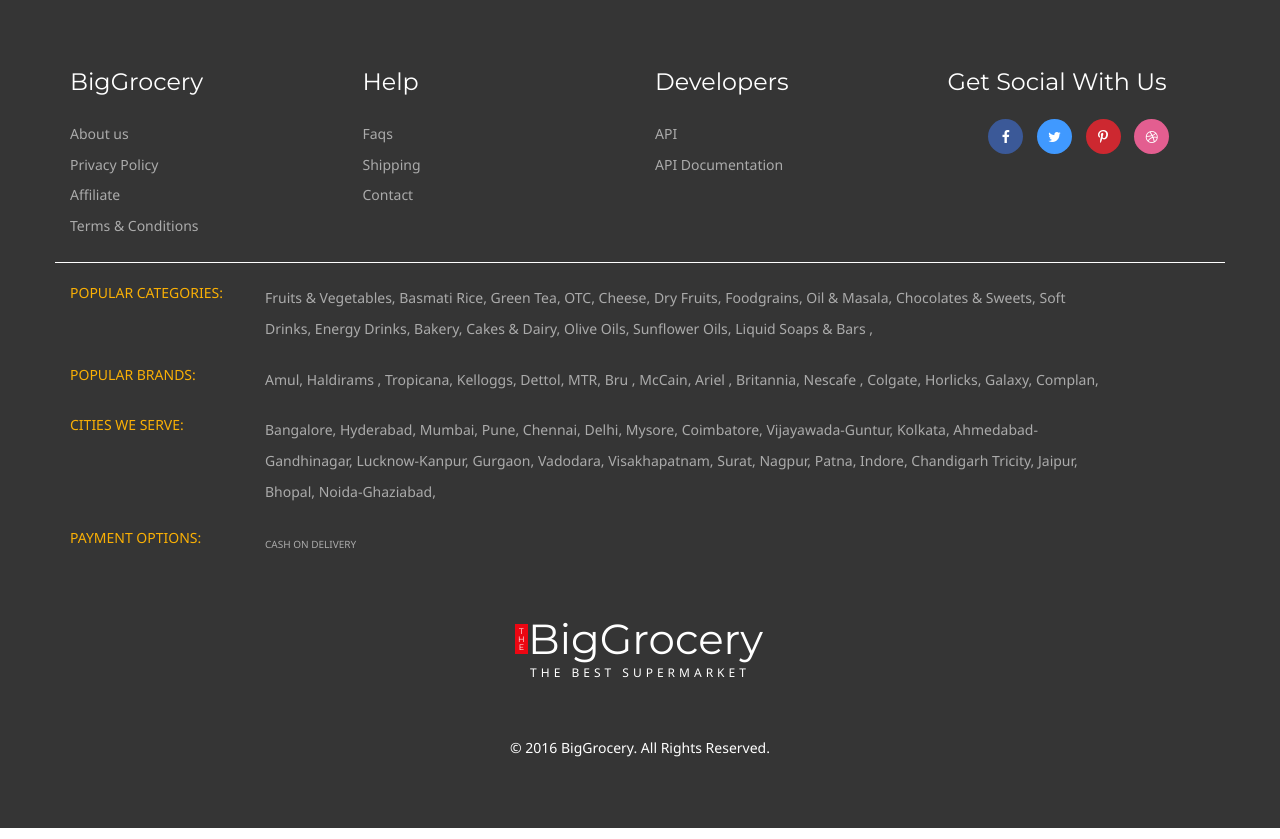
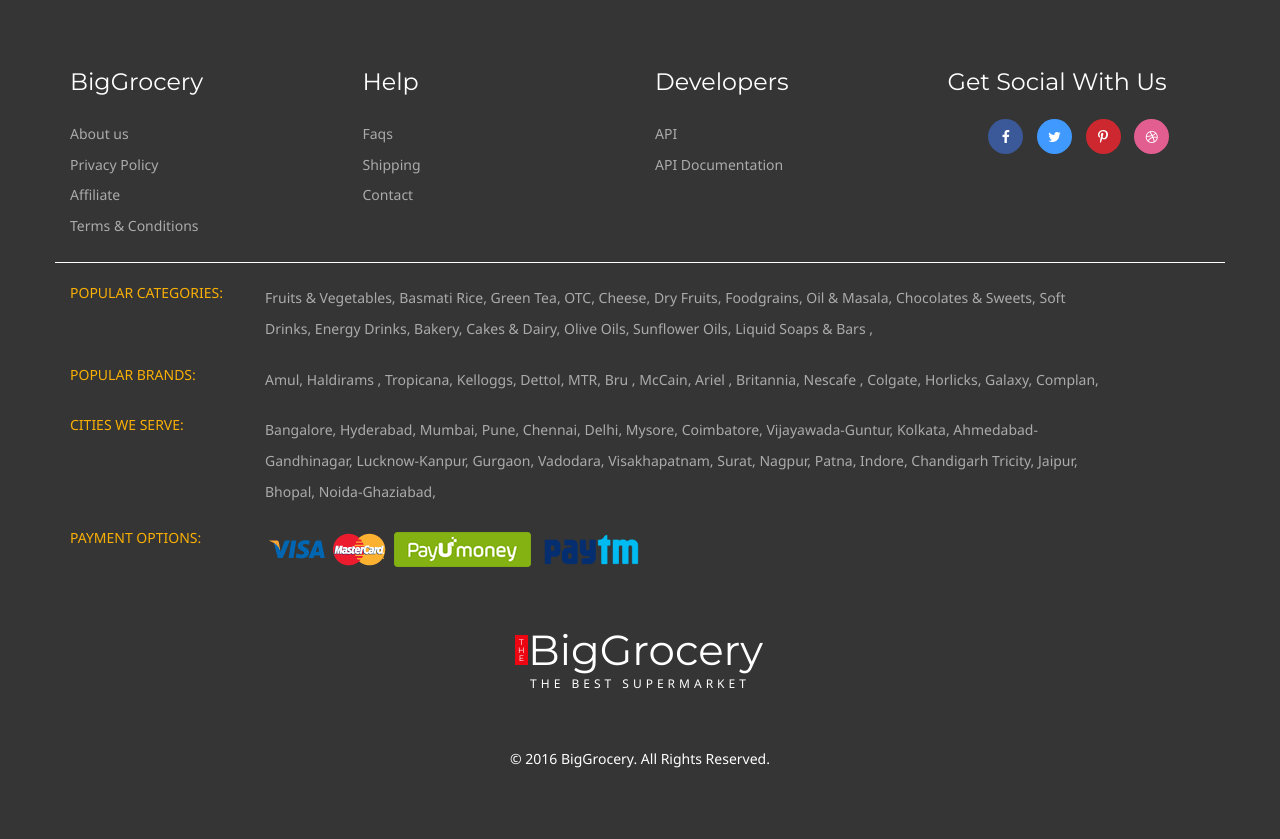
Before and after one commit to kartikchaudhari/BigGrocery, a CodeIgniter app: page /BigGrocery/index.php/site/about in a window 1280 px wide. Shown: the part 3630-4469 px from the top of the page. Run offline with CodeIgniter, Linux system fonts and the light colour scheme; data that the repository does not hold is empty.

Commit message:
Footer Modified

```diff
--- a/application/controllers/cart.php
+++ b/application/controllers/cart.php
@@ -6,7 +6,6 @@ class Cart extends My_Controller {
 	public function __construct(){
 		parent::__construct();
 
-		//load the model
 		$this->load->model('CartModel');
 	}
 
@@ -17,10 +16,8 @@ class Cart extends My_Controller {
 					'total_qty'=>$this->input->post('tQuantity'),
 					'total_price'=>$this->input->post('tPrice')
 				);
-		//print_r($data);
 		echo $this->CartModel->addToCart($data);
 	}
-
 
 }
 
--- a/application/views/site/site_footer.php
+++ b/application/views/site/site_footer.php
@@ -101,7 +101,14 @@
 			<div class="col-md-2"><span><hover>PAYMENT OPTIONS:</hover></span></div>
 			<div class="col-md-9 footer-grid">
 				<ul>
-					<li><span style="font-size: 10px;">CASH ON DELIVERY</span></li>
+					<?php
+						$x="visa, master, payu,paytm";
+						$y=explode(",", $x);
+						for($i=0;$i<count($y);$i++){
+							echo "<li class='footer-nav'><i class='payment ".$y[$i]."'> </i></li>";
+						}
+					?>
+
 				</ul>
 			</div>
 		</div>
--- a/assets/css/style.css
+++ b/assets/css/style.css
@@ -3200,3 +3200,34 @@ h1.t-button {
 .top-keyword a:hover {
     color: rgba(0, 0, 0, 0.7);
 }
+
+.payment{
+    background-image: url('footersprite.png');
+    display: inline-block;
+    vertical-align: middle;
+}
+
+.master{
+    background-position: 0 0;
+    width: 61px;
+    height: 41px
+}
+
+.visa{
+    background-position: -61px 0;
+    width: 64px;
+    height: 27px;
+
+}
+
+.payu{
+    background-position: -461px 0;
+    width: 145px;
+    height: 43px;
+}
+
+.paytm{
+    background-position: -231px 0;
+    width: 113px;
+    height: 43px;
+}
```
Also changed, not shown: assets/css/footersprite.png (added), assets/footersprite.png (added), 2 other files.
